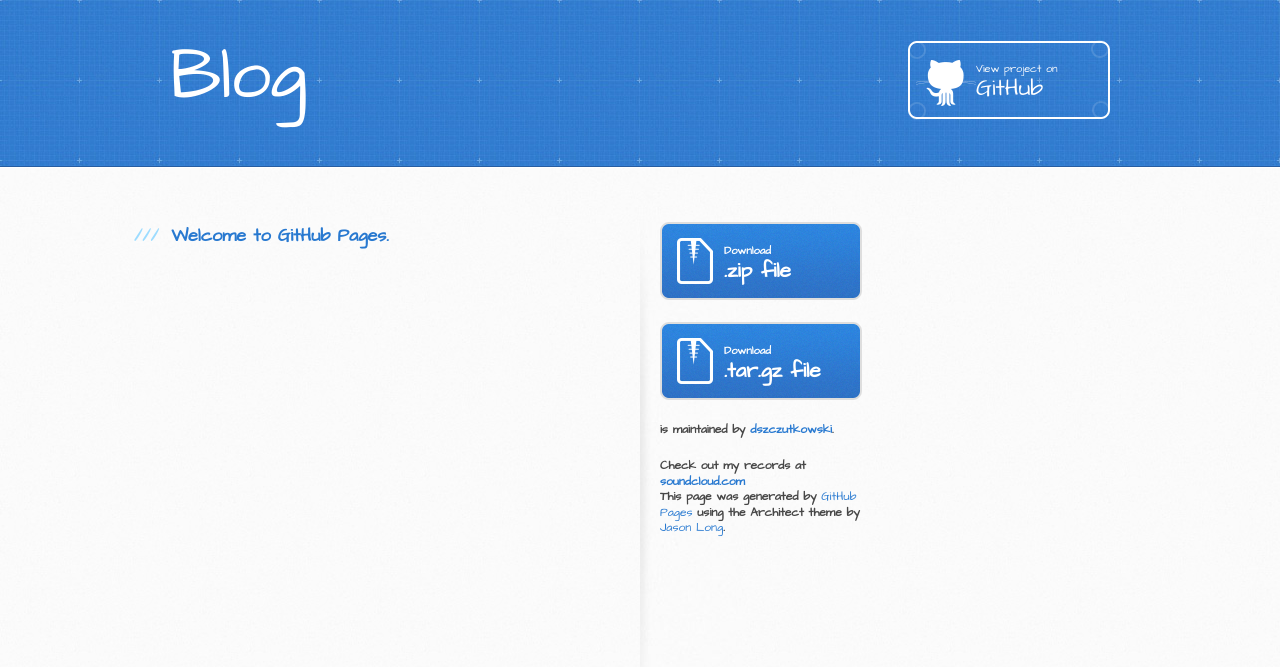
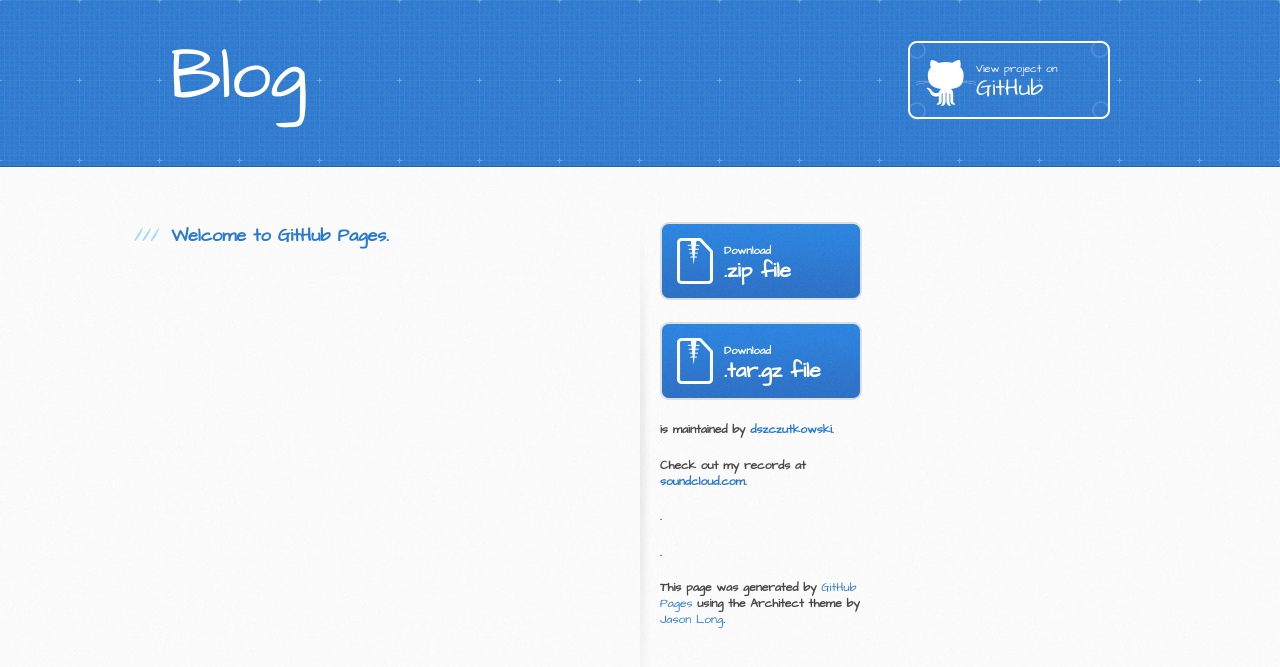
Before and after one commit to dszczutkowski/BLOG, a Jekyll site: the page index.html, which Jekyll copies as it is, in a window 1280 px wide. Shown: the top 667 px of the page. Built offline with Jekyll 4.4.1, drawn with Linux system fonts in a browser that asks for light colours; Markdown is read by kramdown in place of the engine named in the settings.

```diff
--- a/index.html
+++ b/index.html
@@ -42,7 +42,7 @@
           </a>
 
           <p class="repo-owner"><a href="https://github.com/dszczutkowski/BLOG"></a> is maintained by <a href="https://github.com/dszczutkowski">dszczutkowski</a>.</p>
-          Check out my records at <a href="https://soundcloud.com/dawid-szczutkowski"> soundcloud.com</a>
+          Check out my records at <a href="https://soundcloud.com/dawid-szczutkowski"> soundcloud.com</a>.</p>.</p>.</p>
 
           <p>This page was generated by <a href="https://pages.github.com">GitHub Pages</a> using the Architect theme by <a href="https://twitter.com/jasonlong">Jason Long</a>.</p>
         </aside>
```
